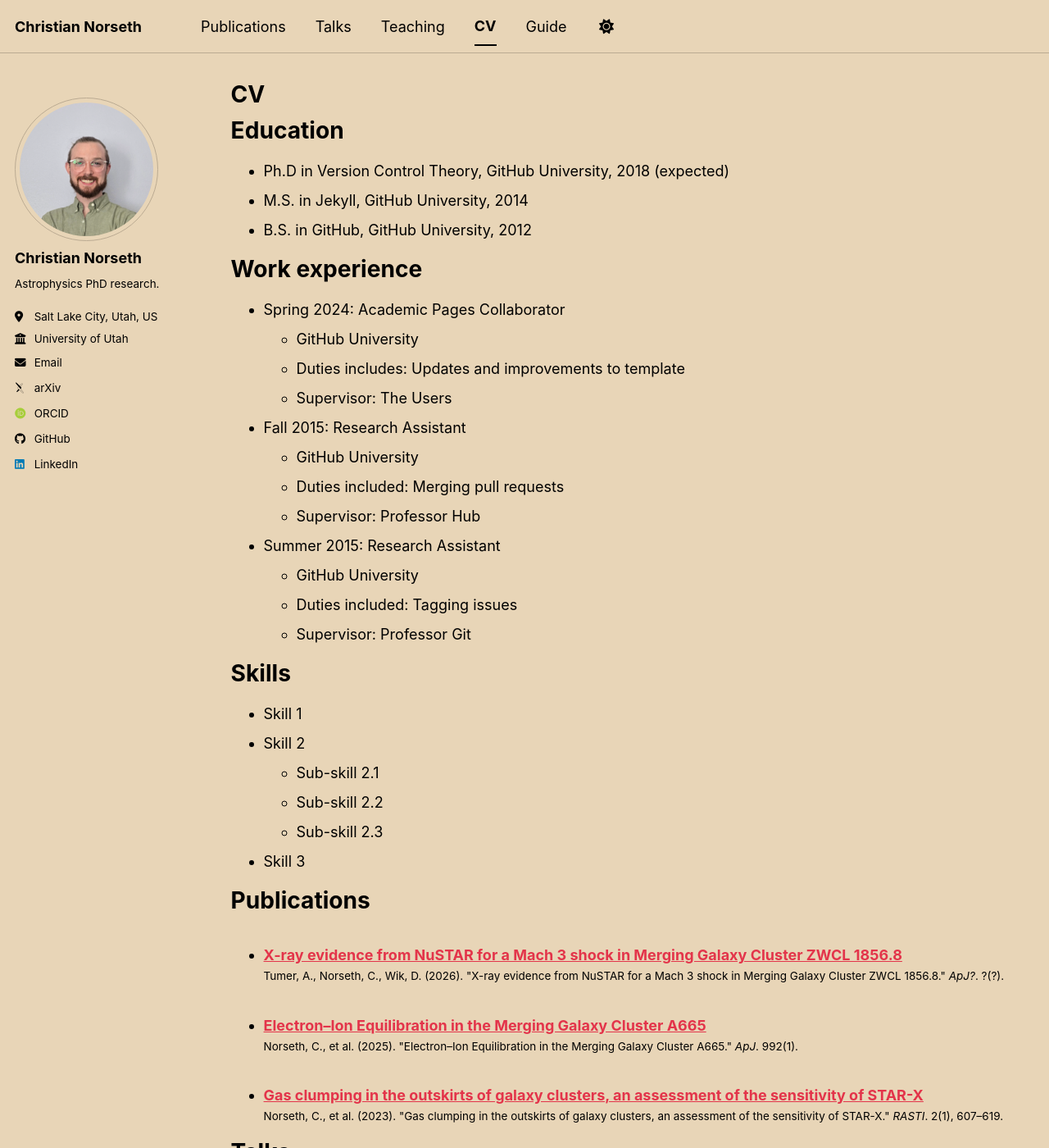
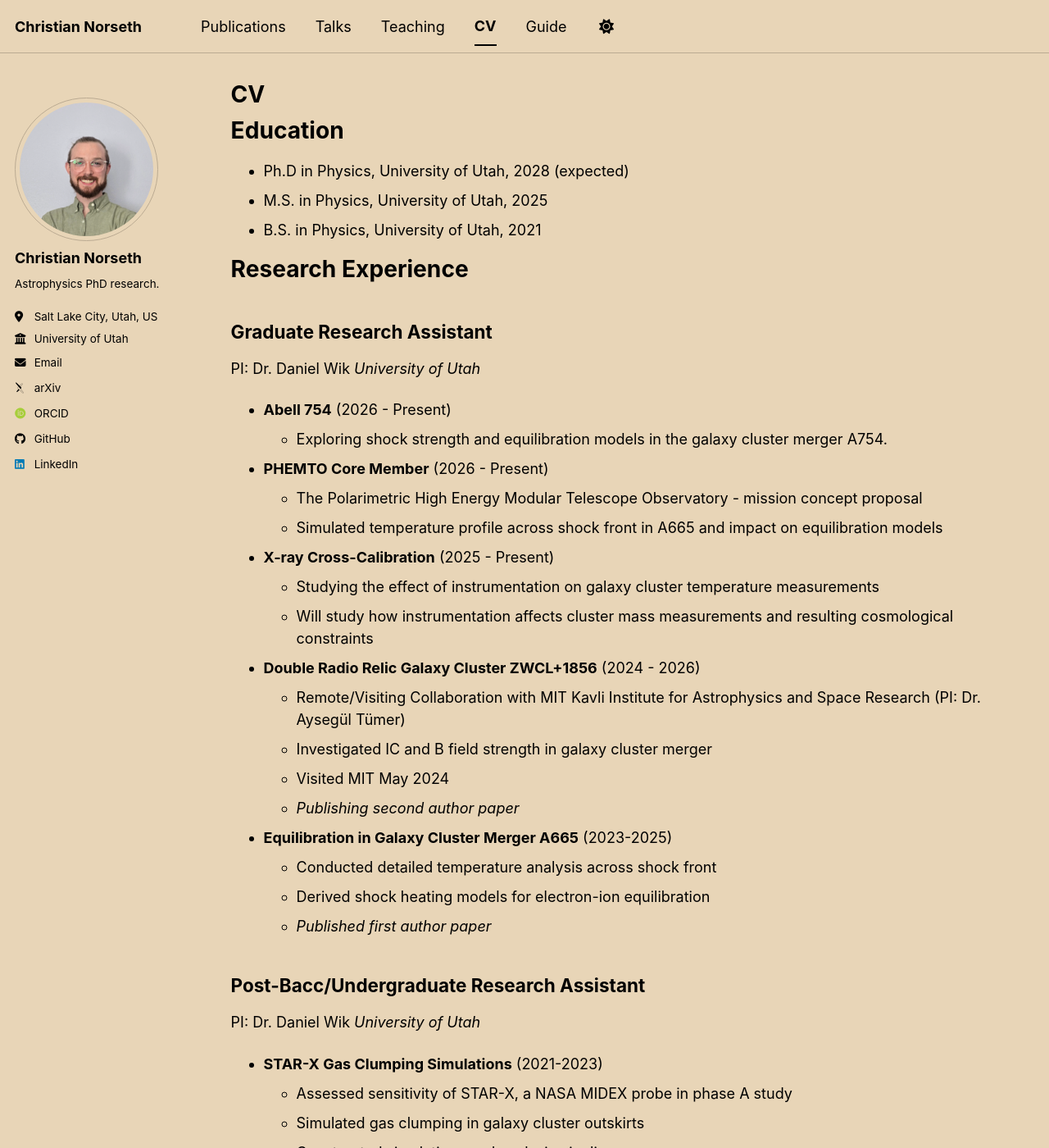
Before and after one commit to chrisnorseth/chrisnorseth.github.io, a Jekyll site: the page built from _pages/cv.md, in a window 1280 px wide and 1400 px high. Shown: the whole window at 82% size. Built offline with Jekyll 4.4.1, drawn with Linux system fonts in a browser that asks for light colours; some web fonts are replaced; a script bundle is joined from its source files by our own code; library files that are not in the unit come from our copies; some of the changed text lies outside the part shown.

Commit message:
updated cv

```diff
--- a/_pages/cv.md
+++ b/_pages/cv.md
@@ -11,35 +11,47 @@ redirect_from:
 
 Education
 ======
-* Ph.D in Version Control Theory, GitHub University, 2018 (expected)
-* M.S. in Jekyll, GitHub University, 2014
-* B.S. in GitHub, GitHub University, 2012
+* Ph.D in Physics, University of Utah, 2028 (expected)
+* M.S. in Physics, University of Utah, 2025
+* B.S. in Physics, University of Utah, 2021
 
-Work experience
+Research Experience
 ======
-* Spring 2024: Academic Pages Collaborator
-  * GitHub University
-  * Duties includes: Updates and improvements to template
-  * Supervisor: The Users
+## Graduate Research Assistant
+PI: Dr. Daniel Wik
+*University of Utah*
 
-* Fall 2015: Research Assistant
-  * GitHub University
-  * Duties included: Merging pull requests
-  * Supervisor: Professor Hub
+* **Abell 754** (2026 - Present)
+  * Exploring shock strength and equilibration models in the galaxy cluster merger A754.
 
-* Summer 2015: Research Assistant
-  * GitHub University
-  * Duties included: Tagging issues
-  * Supervisor: Professor Git
+* **PHEMTO Core Member** (2026 - Present)
+  * The Polarimetric High Energy Modular Telescope Observatory - mission concept proposal
+  * Simulated temperature profile across shock front in A665 and impact on equilibration models
 
-Skills
-======
-* Skill 1
-* Skill 2
-  * Sub-skill 2.1
-  * Sub-skill 2.2
-  * Sub-skill 2.3
-* Skill 3
+* **X-ray Cross-Calibration** (2025 - Present)
+  * Studying the effect of instrumentation on galaxy cluster temperature measurements
+  * Will study how instrumentation affects cluster mass measurements and resulting cosmological constraints
+
+* **Double Radio Relic Galaxy Cluster ZWCL+1856** (2024 - 2026)
+  * Remote/Visiting Collaboration with MIT Kavli Institute for Astrophysics and Space Research (PI: Dr. Aysegül Tümer)
+  * Investigated IC and B field strength in galaxy cluster merger
+  * Visited MIT May 2024
+  * *Publishing second author paper*
+
+* **Equilibration in Galaxy Cluster Merger A665** (2023-2025)
+  * Conducted detailed temperature analysis across shock front
+  * Derived shock heating models for electron-ion equilibration
+  * *Published first author paper*
+
+## Post-Bacc/Undergraduate Research Assistant
+PI: Dr. Daniel Wik
+*University of Utah*
+
+* **STAR-X Gas Clumping Simulations** (2021-2023)
+  * Assessed sensitivity of STAR-X, a NASA MIDEX probe in phase A study
+  * Simulated gas clumping in galaxy cluster outskirts
+  * Constructed simulations and analysis pipelines
+  * *Published first author paper*
 
 Publications
 ======
```
